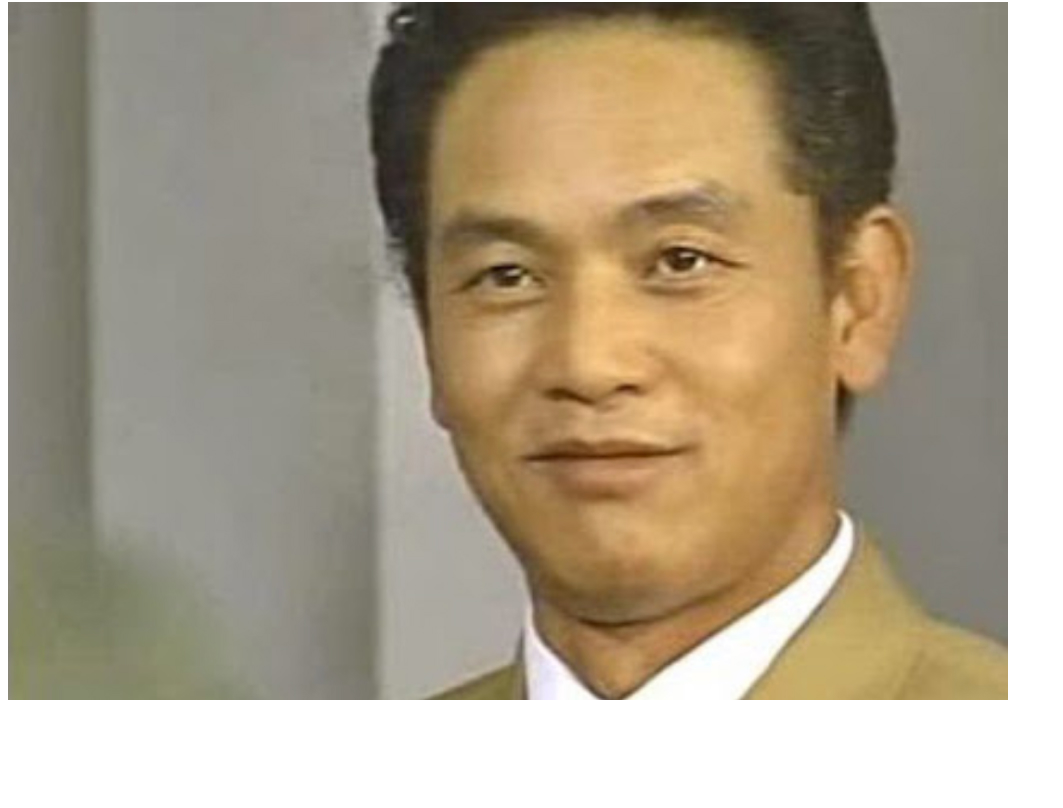
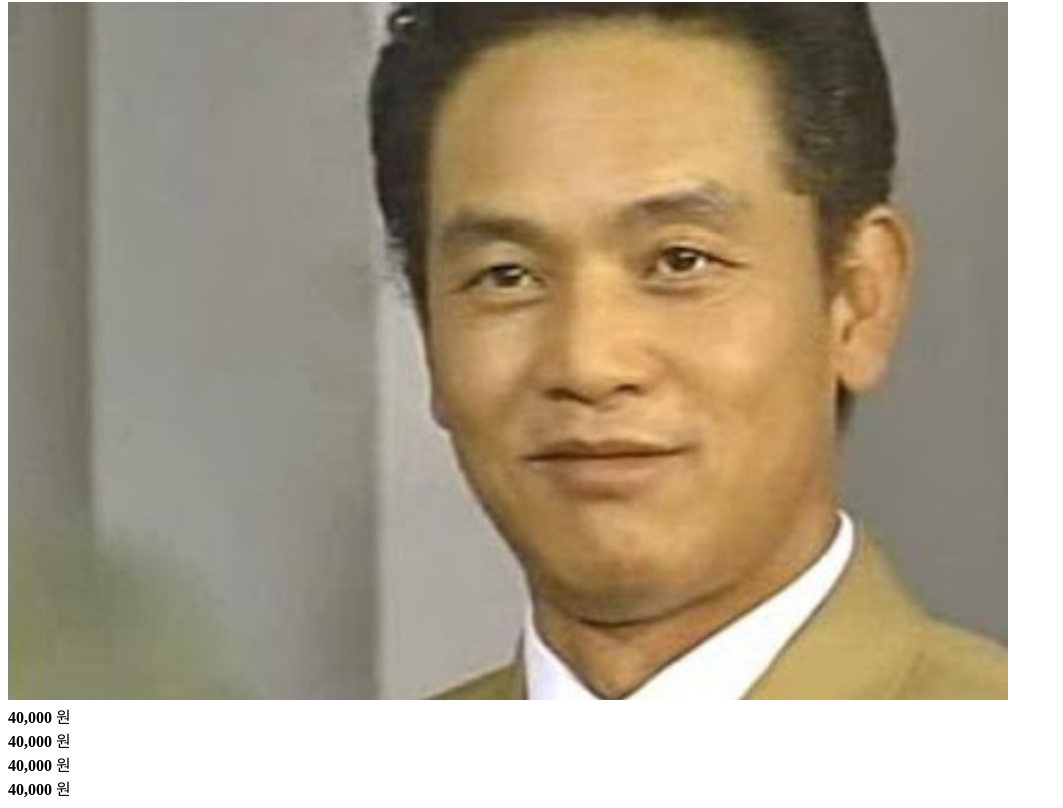
Before and after one commit to oagree0123/tomorrow-house, a website: page index.html in a window 1280 px wide. Shown: the part 732-1540 px from the top of the page, without its empty margins (0-1063 px from the left). Before the commit the page ends 1444 px from the top, so only its background shows below. Drawn offline with Linux system fonts and the light colour scheme.

Commit message:
💄 Implement price components

```diff
--- a/index.html
+++ b/index.html
@@ -69,6 +69,25 @@
           <i class="ic-star is-active"></i>
         </div>
       </div>
+
+      <div>
+        <div class="price-off">
+          <strong class="amount">40,000</strong>
+          <span class="currency">원</span>
+        </div>
+        <div class="price-16">
+          <strong class="amount">40,000</strong>
+          <span class="currency">원</span>
+        </div>
+        <div class="price-20">
+          <strong class="amount">40,000</strong>
+          <span class="currency">원</span>
+        </div>
+        <div class="price-32">
+          <strong class="amount">40,000</strong>
+          <span class="currency">원</span>
+        </div>
+      </div>
     </div>
   </body>
 </html>
--- a/styles/main.scss
+++ b/styles/main.scss
@@ -14,5 +14,6 @@
 @import './modules/tags';
 @import './modules/avatars';
 @import './modules/star-ratings';
+@import './modules/prices';
 
 @import './layouts/grids';
--- /dev/null
+++ b/styles/modules/_prices.scss
@@ -0,0 +1,78 @@
+%price-base {
+  @include inline-flexbox(center);
+
+  .amount {
+    font-family: $font-price;
+    line-height: 1;
+  }
+
+  .currency {
+    font-family: $font-main;
+  }
+}
+
+.price-16,
+.price-20,
+.price-32 {
+  @extend %price-base;
+  color: $dark;
+
+  .amount {
+    font-weight: 700;
+    letter-spacing: -0.02em;
+  }
+
+  .currency {
+    font-weight: 700;
+  }
+}
+
+.price-16 {
+  .amount {
+    font-size: 16px;
+  }
+
+  .currency {
+    @include text-style(14);
+  }
+}
+
+.price-20 {
+  .amount {
+    font-size: 20px;
+  }
+
+  .currency {
+    @include text-style(16);
+  }
+}
+
+.price-32 {
+  .amount {
+    font-size: 32px;
+  }
+
+  .currency {
+    font-size: 28px;
+    font-weight: 700;
+    line-height: 32px;
+    letter-spacing: -0.02em;
+  }
+}
+
+.price-off {
+  @extend %price-base;
+  color: $secondary;
+
+  .amount {
+    font-size: 14px;
+    font-weight: 400;
+    letter-spacing: -0.01em;
+    text-decoration: line-through;
+  }
+
+  .currency {
+    @include text-style(14);
+    font-weight: 400;
+  }
+}
```
